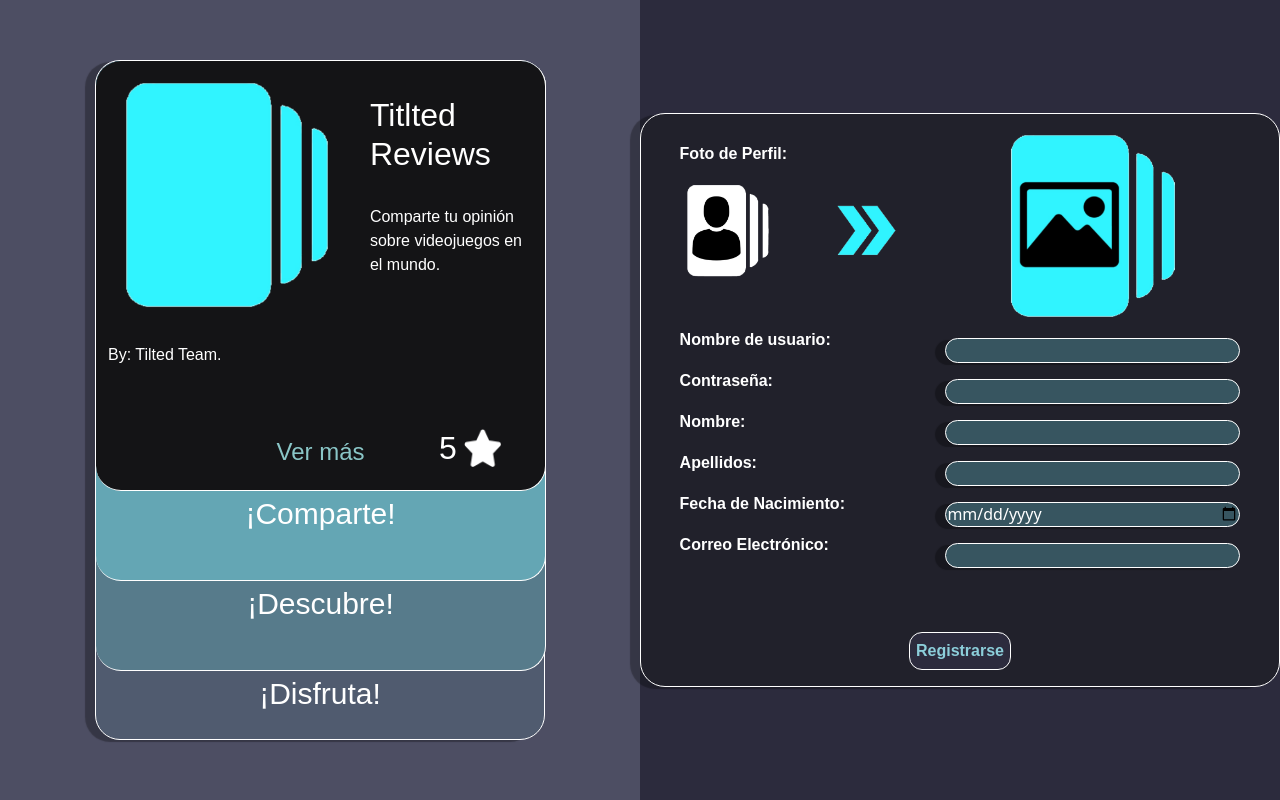
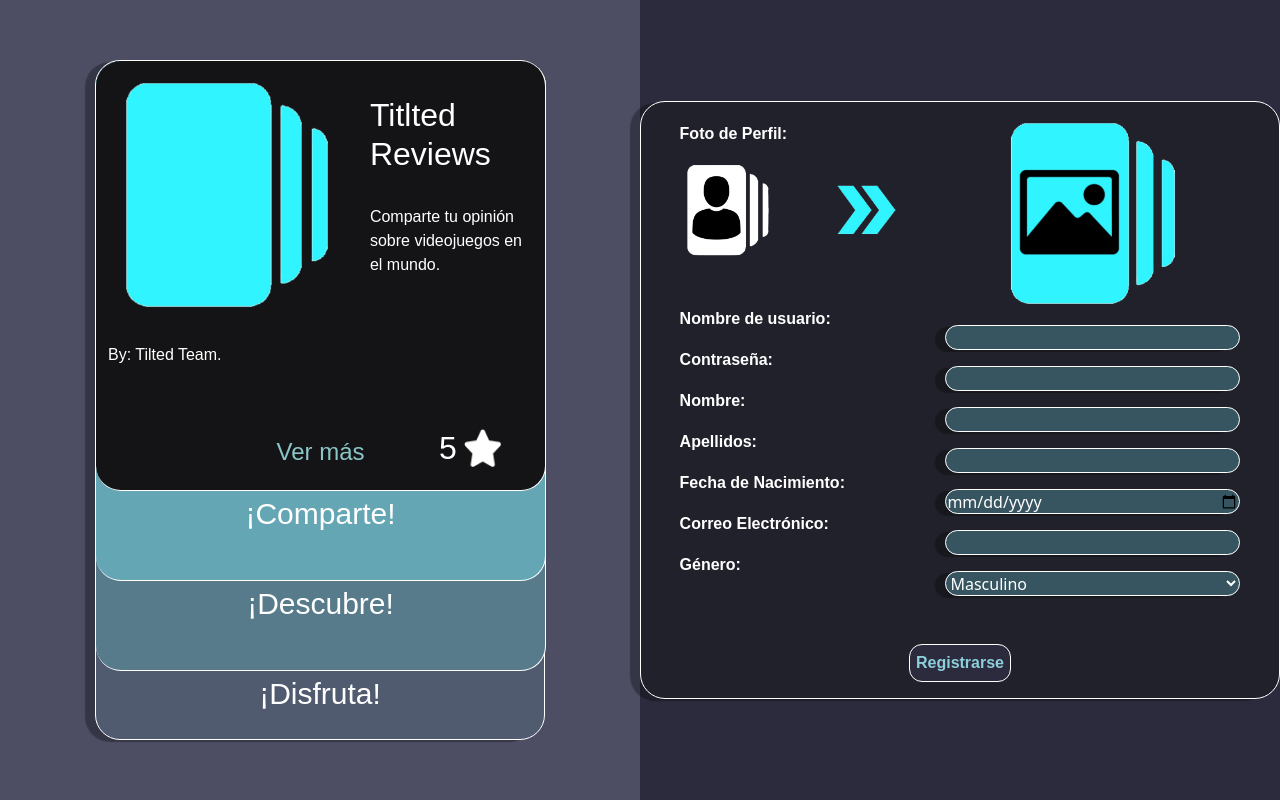
Before and after one commit to FujimaruR/PW2, a React (Create React App) app in the folder web2/front/: page /Register in a window 1280 px wide. Built offline with nearby package versions, Linux system fonts and the light colour scheme.

Commit message:
ComboBox Genero
Se agrego un combo box con seleccion de genero

```diff
--- a/web2/front/src/components/register_card.jsx
+++ b/web2/front/src/components/register_card.jsx
@@ -21,6 +21,8 @@ const RegisterCard = () => {
     const [dateOfBirth, setDateOfBirth] = useState('');
     const [errorMessage, setErrorMessage] = useState('');
     const [correo, setCorreo] = useState('');
+    // Agregar un nuevo estado para el género
+    const [gender, setGender] = useState('');
 
     const handleRegister = (e) => {
         e.preventDefault();
@@ -122,6 +124,7 @@ const RegisterCard = () => {
                         <LabelText text="Apellidos:" id="text-pc" />
                         <LabelText text="Fecha de Nacimiento:" id="text-pc" />
                         <LabelText text="Correo Electrónico:" id="text-pc" />
+                        <LabelText text="Género:" id="text-pc" />
                     </div>
                     <div className='col-md-6 mt-3'>
                         <LabelText text="Foto de Perfil:" id="text-mb" />
@@ -142,6 +145,13 @@ const RegisterCard = () => {
                         <InputText type="date" name="date" id="date" value={dateOfBirth} onChange={(e) => setDateOfBirth(e.target.value)} />
                         <LabelText text="Correo electronico:" id="text-mb" />
                         <InputText type="text" name="correo" id="correo" value={correo} onChange={(e) => setCorreo(e.target.value)} />
+
+                        <select className='Combo-Box' value={gender} onChange={(e) => setGender(e.target.value)}>
+                            <option value="Masculino">Masculino</option>
+                            <option value="Femenino">Femenino</option>
+                            <option value="Otro">Otro</option>
+                        </select>
+
                     </div>
                     <div className='col-md-12 text-center mb-3 mt-5'>
                         <ButtonSubmit type="submit" name="btn_submit" id="btn_submit" value="Registrarse" />
--- a/web2/front/src/css/login.css
+++ b/web2/front/src/css/login.css
@@ -162,3 +162,16 @@ body
     height: 100vh;
     margin: 0;
 }
+
+
+.Combo-Box{
+    border-radius: 30px;
+    max-width: 360px;
+    width: 100%;
+    min-height: 25px;
+    max-height: 25px;
+    background-color:#375560;
+    border: solid white 1px;
+    color: white;
+    box-shadow: -10px 2px 1px rgba(0, 0, 0, 0.3);
+}
```
